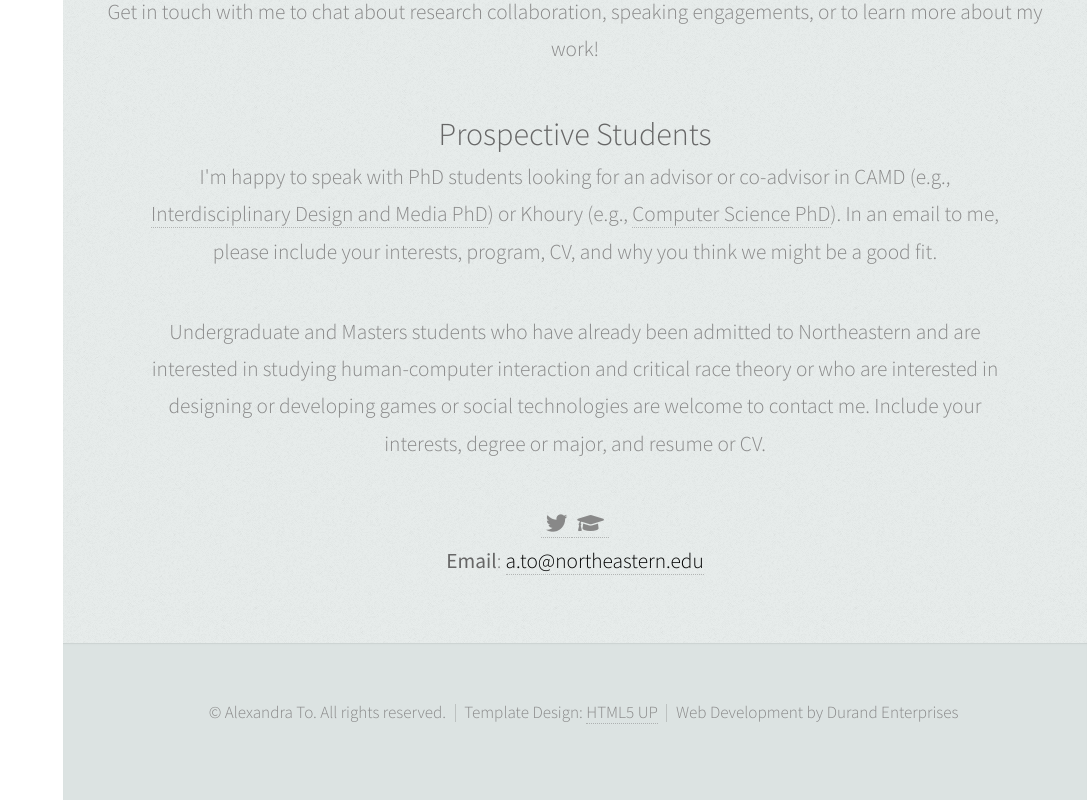
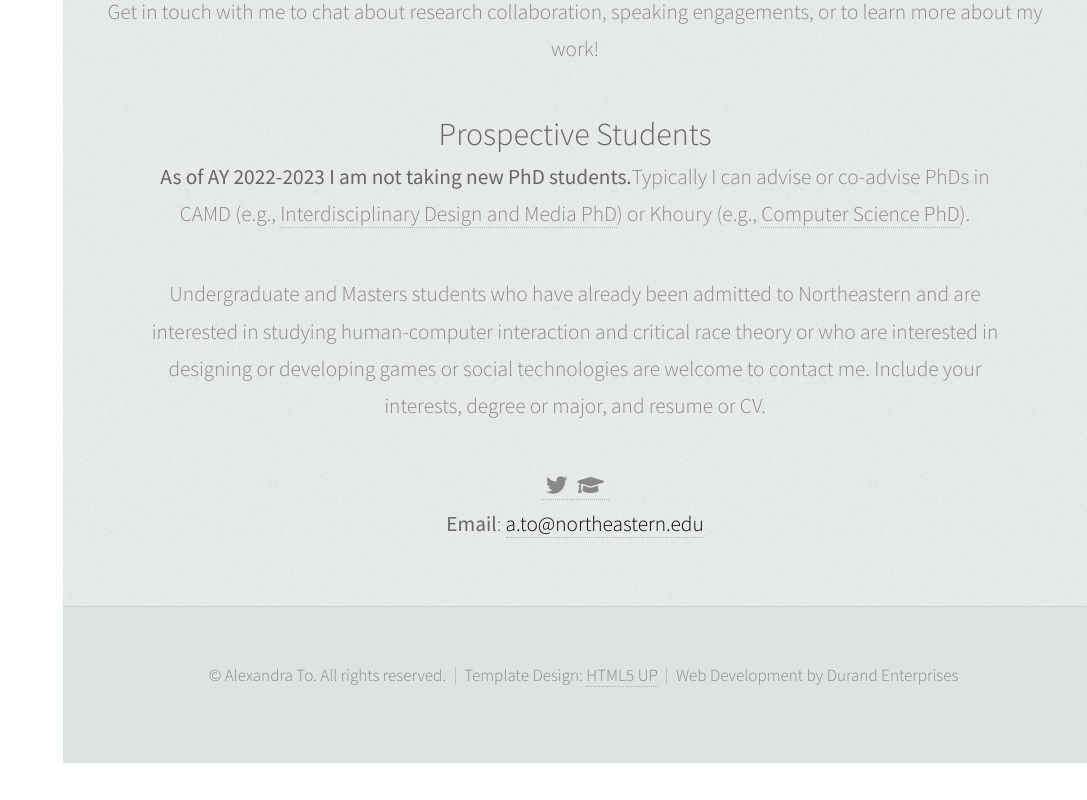
Before and after one commit to ato1120/ato1120.github.io, a React (Create React App) app: page / in a window 1280 px wide. Shown: the part 3171-3971 px from the top of the page, without its empty margins (193-1280 px from the left). After the commit the page ends 3934 px from the top, so only its background shows below. Built offline with nearby package versions, Linux system fonts and the light colour scheme.

Commit message:
Code commenting with react instructions

```diff
--- a/src/components/Contact.js
+++ b/src/components/Contact.js
@@ -12,10 +12,16 @@ const Contact = () => {
                 <Container>
                     <h3>Prospective Students</h3>
                     <p>
-                        I'm happy to speak with PhD students looking for an advisor or co-advisor in CAMD (e.g., <a href="http://catalog.northeastern.edu/graduate/arts-media-design/interdisciplinary-programs/interdisciplinary-design-media-phd/">Interdisciplinary Design and Media PhD</a>) or Khoury (e.g., <a href="https://www.khoury.northeastern.edu/programs/computer-science-phd/">Computer Science PhD</a>). In an email to me, please include your interests, program, CV, and why you think we might be a good fit.
+                        <b>As of AY 2022-2023 I am not taking new PhD students.</b>
+                        Typically I can advise or co-advise PhDs in CAMD
+                        (e.g., <a href="http://catalog.northeastern.edu/graduate/arts-media-design/interdisciplinary-programs/interdisciplinary-design-media-phd/">Interdisciplinary Design and Media PhD</a>)
+                        or Khoury (e.g., <a href="https://www.khoury.northeastern.edu/programs/computer-science-phd/">Computer Science PhD</a>).
                     </p>
                     <p>
-                        Undergraduate and Masters students who have already been admitted to Northeastern and are interested in studying human-computer interaction and critical race theory or who are interested in designing or developing games or social technologies are welcome to contact me. Include your interests, degree or major, and resume or CV.
+                        Undergraduate and Masters students who have already been admitted to Northeastern
+                        and are interested in studying human-computer interaction and critical race theory
+                        or who are interested in designing or developing games or social technologies are
+                        welcome to contact me. Include your interests, degree or major, and resume or CV.
                     </p>
                 </Container>
                 <Container className='py-3'>
--- a/src/components/Sidebar.js
+++ b/src/components/Sidebar.js
@@ -1,3 +1,8 @@
+/*
+Rendering the sidebar with pieces that highlight
+*/
+
+
 import React, { useEffect, useState, useContext } from 'react';
 import { HomepageContext } from '../App';
 import { useMediaQuery } from 'react-responsive';
--- a/src/views/Home.js
+++ b/src/views/Home.js
@@ -1,3 +1,8 @@
+/*
+All the structure of the main home page
+SEE components folder for the content of each component
+*/
+
 import React, { useEffect, useContext } from 'react';
 import { HomepageContext } from '../App';
 import { scroller } from 'react-scroll';
```
Also changed, not shown: src/App.js (+7 -0 lines), 1 other file (tests, documents, lock files or other folders).
